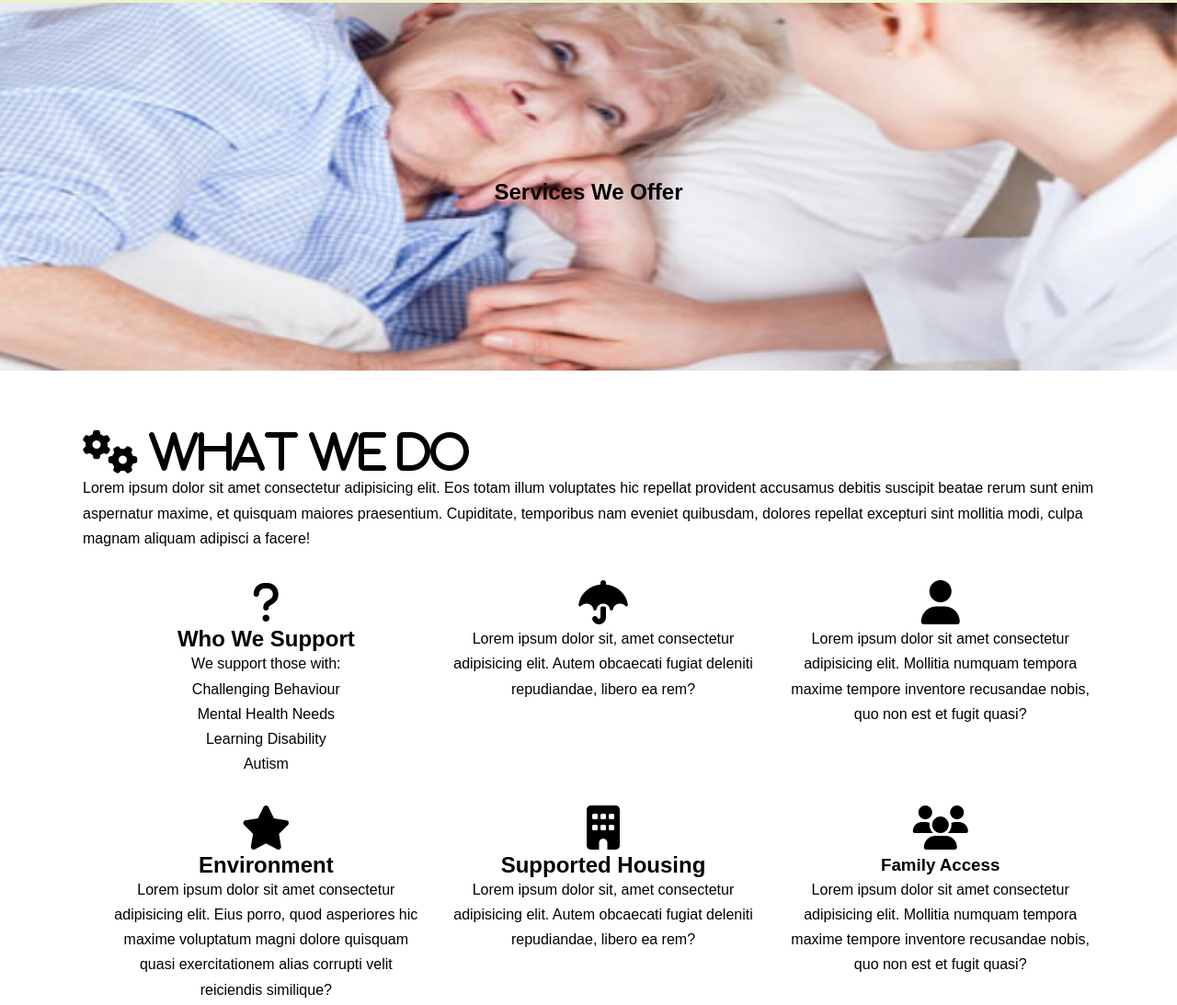
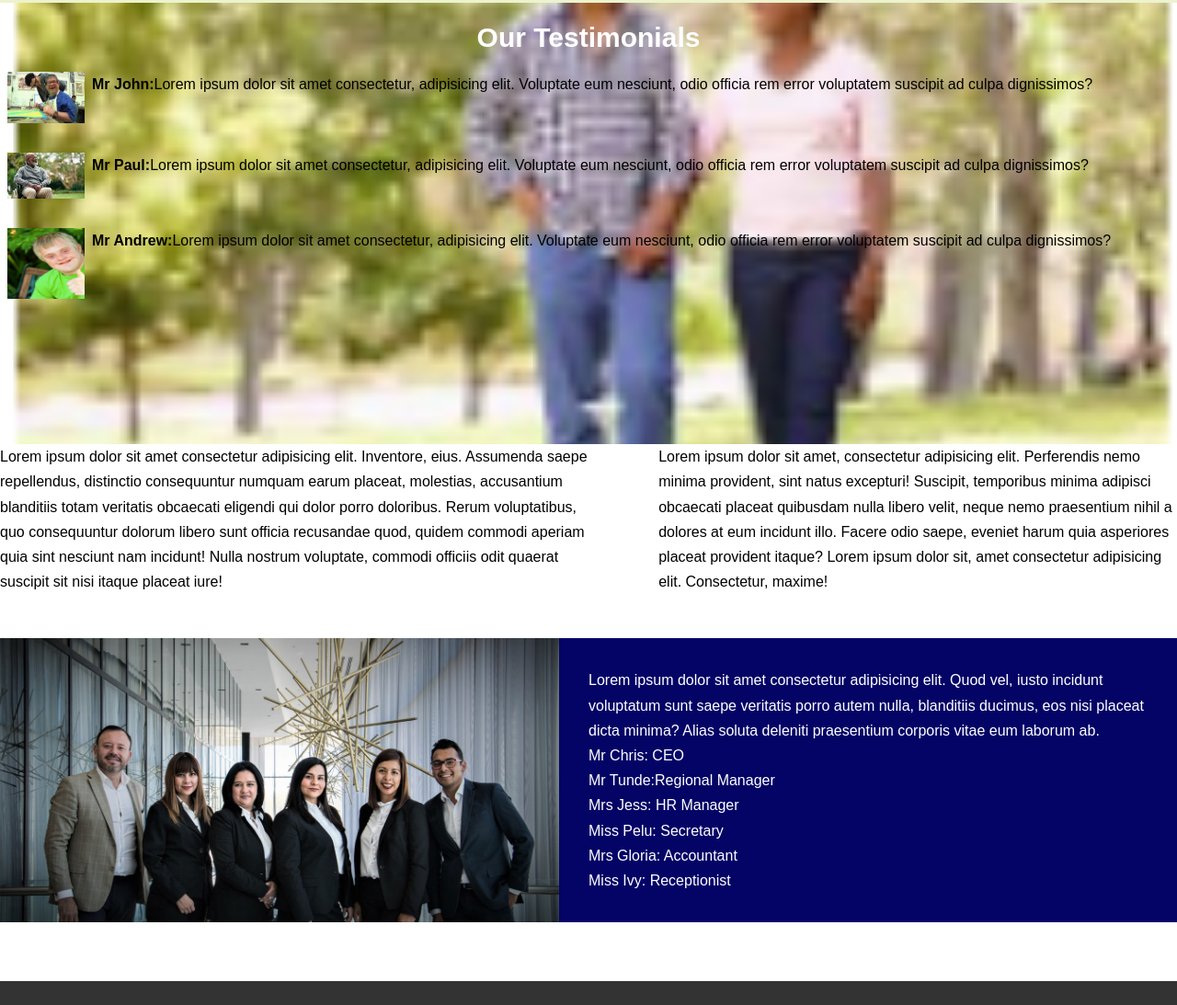
Before and after one commit to stephenwebdev/stephenwebdev.github.io, a plain HTML site: page index.html in a window 1280 px wide. Shown: the part 192-1285 px from the top of the page at 92% size. Drawn offline with Linux system fonts and the light colour scheme.

Commit message:
updated file

```diff
--- a/index.html
+++ b/index.html
@@ -51,65 +51,54 @@
     </div>
     </header>
 
-    <section id="service-showcase">
-      <h1>Services We Offer</h1>
-    </section>
+   <section id="showcase">
+       <h1>Our Testimonials</h1>
+       <div class="text-primary">
+           <img src="./images/Mr John.png" alt="">
+           <p><strong>Mr John:</strong>Lorem ipsum dolor sit amet consectetur, adipisicing elit. Voluptate eum nesciunt, odio officia rem error voluptatem suscipit ad culpa dignissimos?
+       </p>
+    </div>
+       <div class="text-primary">
+           <img src="./images/man_on_wheelchair.png" alt="">
+           <p><strong>Mr Paul:</strong>Lorem ipsum dolor sit amet consectetur, adipisicing elit. Voluptate eum nesciunt, odio officia rem error voluptatem suscipit ad culpa dignissimos?
+       </p>
+    </div>
+       <div class="text-primary">
+           <img src="./images/Mr Andrew.png" alt="">
+           <p><strong>Mr Andrew:</strong>Lorem ipsum dolor sit amet consectetur, adipisicing elit. Voluptate eum nesciunt, odio officia rem error voluptatem suscipit ad culpa dignissimos?
+       </p>
+    </div>
+   </section>
 
-    <section id="services">
-      <div class="container">
-      <i class="fas fa-cogs fa-3x"> What We Do</i>
-      <p>Lorem ipsum dolor sit amet consectetur adipisicing elit. Eos totam illum voluptates hic repellat provident accusamus debitis suscipit beatae rerum sunt enim aspernatur maxime, et quisquam maiores praesentium. Cupiditate, temporibus nam eveniet quibusdam, dolores repellat excepturi sint mollitia modi, culpa magnam aliquam adipisci a facere!</p>
+   <!-- Section:Articles -->
+   <section id="article">
+       <div>
+       <p>Lorem ipsum dolor sit amet consectetur adipisicing elit. Inventore, eius. Assumenda saepe repellendus, distinctio consequuntur numquam earum placeat, molestias, accusantium blanditiis totam veritatis obcaecati eligendi qui dolor porro doloribus. Rerum voluptatibus, quo consequuntur dolorum libero sunt officia recusandae quod, quidem commodi aperiam quia sint nesciunt nam incidunt! Nulla nostrum voluptate, commodi officiis odit quaerat suscipit sit nisi itaque placeat iure!</p>
+    </div>
 
-      <div class="service-1">
-        <div>
-          <i class="fas fa-question fa-3x"></i>
-          <h2>Who We Support</h2>
-          <p>We support those with:</p>
-          <ul>
-            <li>Challenging Behaviour</li>
-            <li>Mental Health Needs</li>
-            <li>Learning Disability</li>
-            <li>Autism</li>
-          </ul>
-        </div>
-
-        <div>
-          <i class="fas fa-umbrella fa-3x"></i>
-          <p>Lorem ipsum dolor sit, amet consectetur adipisicing elit. Autem obcaecati fugiat deleniti repudiandae, libero ea rem?</p>
-
-        </div>
-
-        <div>
-          <i class="fas fa-user fa-3x"></i>
-          <p>Lorem ipsum dolor sit amet consectetur adipisicing elit. Mollitia numquam tempora maxime tempore inventore recusandae nobis, quo non est et fugit quasi?</p>
-
-        </div>
-      </div>
+    <div class="article-2">
+        <p>Lorem ipsum dolor sit amet, consectetur adipisicing elit. Perferendis nemo minima provident, sint natus excepturi! Suscipit, temporibus minima adipisci obcaecati placeat quibusdam nulla libero velit, neque nemo praesentium nihil a dolores at eum incidunt illo. Facere odio saepe, eveniet harum quia asperiores placeat provident itaque? Lorem ipsum dolor sit, amet consectetur adipisicing elit. Consectetur, maxime!</p>
 
 
-    <div class="service-2">
-      <div>
-        <i class="fas fa-star fa-3x"></i>
-        <h2>Environment</h2>
-        <p>Lorem ipsum dolor sit amet consectetur adipisicing elit. Eius porro, quod asperiores hic maxime voluptatum magni dolore quisquam quasi exercitationem alias corrupti velit reiciendis similique?</p>
-      </div>
+    </div>
+   </section>
 
-      <div>
-        <i class="fas fa-building fa-3x"></i>
-        <h2>Supported Housing</h2>
-        <p>Lorem ipsum dolor sit, amet consectetur adipisicing elit. Autem obcaecati fugiat deleniti repudiandae, libero ea rem?</p>
+   <!-- Our Staff -->
+   <div id="our-staff">
+       <div class="our-staff-image"></div>
+       <div class="our-staff-content bg-blue">
+           <p>Lorem ipsum dolor sit amet consectetur adipisicing elit. Quod vel, iusto incidunt voluptatum sunt saepe veritatis porro autem nulla, blanditiis ducimus, eos nisi placeat dicta minima? Alias soluta deleniti praesentium corporis vitae eum laborum ab.</p>
 
-      </div>
-
-      <div>
-        <i class="fas fa-users fa-3x"></i>
-        <h3>Family Access</h3>
-        <p>Lorem ipsum dolor sit amet consectetur adipisicing elit. Mollitia numquam tempora maxime tempore inventore recusandae nobis, quo non est et fugit quasi?</p>
-
-      </div>
-    </div>
-  </div>
-    </section>
+           <ul>
+               <li>Mr Chris: CEO</li>
+               <li>Mr Tunde:Regional Manager</li>
+               <li>Mrs Jess: HR Manager</li>
+               <li>Miss Pelu: Secretary</li>
+               <li>Mrs Gloria: Accountant</li>
+               <li>Miss Ivy: Receptionist</li>
+           </ul>
+       </div>
+   </div>
 
     <footer id="top-footer" class="bg-dark py-2">
       <div class="footer-column-1 bg-dark px-3">
```
Also changed, not shown: 1 other file.
